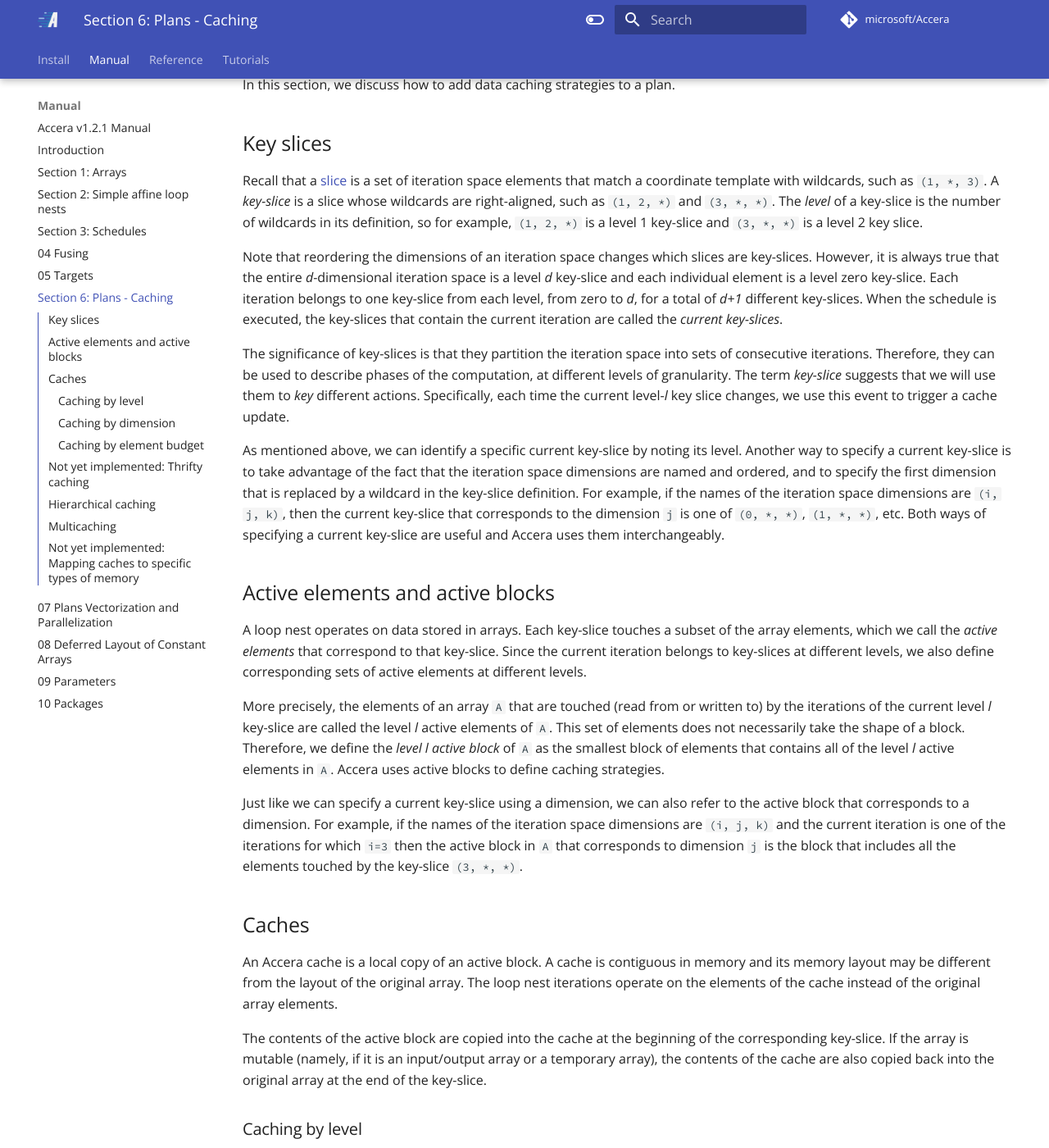
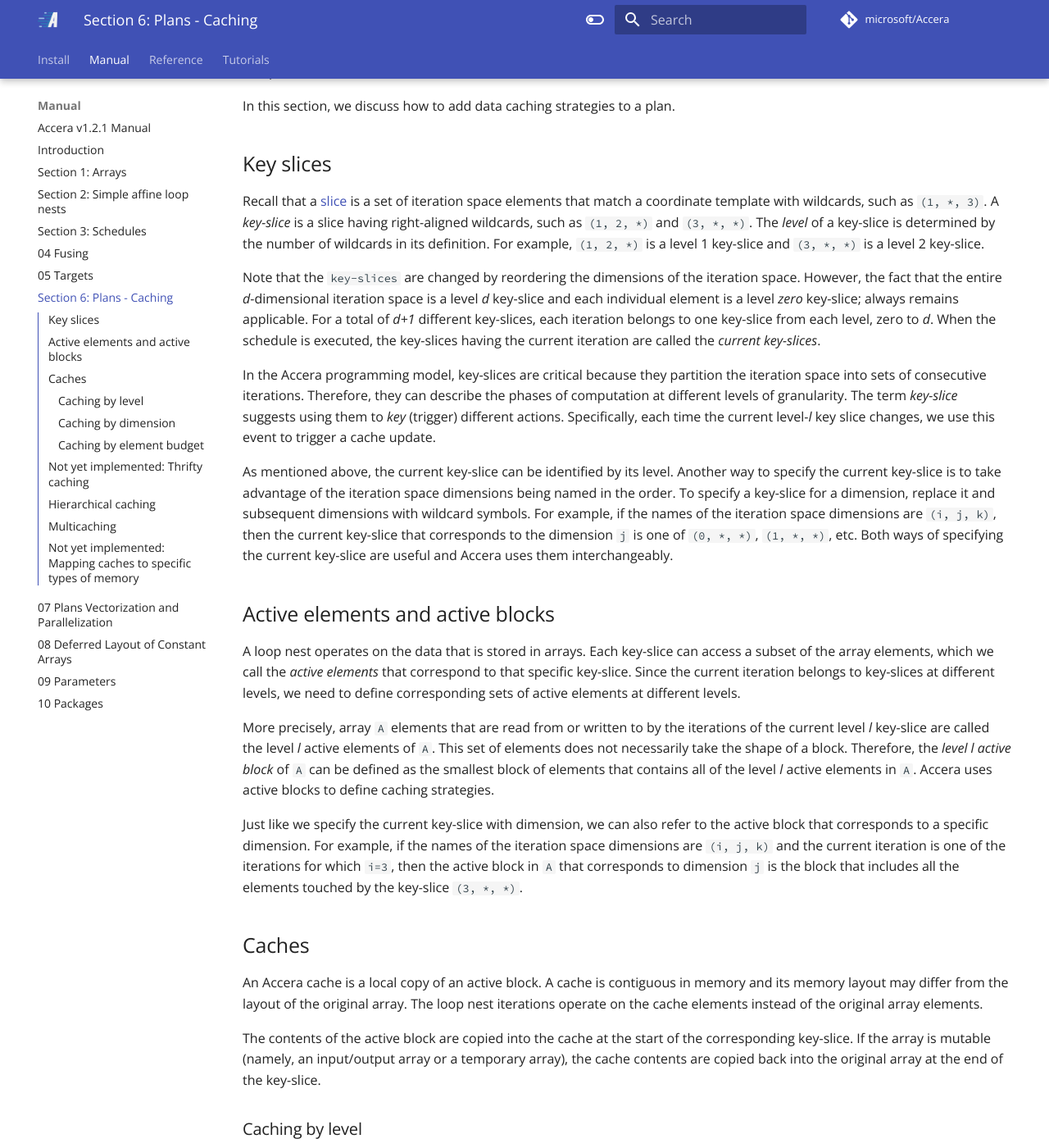
Before and after one commit to microsoft/Accera, an MkDocs documentation site: the page built from docs/Manual/06 Plans - Caching.md, in a window 1280 px wide and 1400 px high, scrolled down 394 px. Shown: the whole window at 82% size. Built offline with MkDocs 1.6.1 and Material for MkDocs 9.7.7, drawn with Linux system fonts in a browser that asks for light colours; comment, search, counter and statistics services are not loaded; some of the changed text lies outside the part shown.

Commit message:
Complete refactoring of caching.md file

````diff
--- a/docs/Manual/06 Plans - Caching.md
+++ b/docs/Manual/06 Plans - Caching.md
@@ -2,40 +2,40 @@
 [//]: # (Version: v1.2.1)
 
 # Section 6: Plans - Caching
-In the previous sections, we defined the logic and then scheduled its iterations. The next step is to complete the implementation with target-specific options.
+In the previous sections, we defined the logic and then scheduled its iterations. Now, let's move on to completing the implementation with target-specific options.
 
 First, we create a plan from the schedule:
 ```python
 plan = schedule.create_plan()
 ```
-We can create multiple plans from a schedule and modify each one without changing the schedule. To manually specify the target platform, the call to `create_plan` can take a `target` argument. The default value of this argument is `acc.Target.HOST`, which represents the current host computer.
+The Accera programming model allows us to create multiple plans from a single schedule. Not only that, we can even modify individual plans without changing the schedule. We can manually specify the target platform by calling `create_plan` that takes a `target` argument. The default value of this `target` argument is `acc.Target.HOST`, which refers to the current host computer.
 
 In this section, we discuss how to add data caching strategies to a plan.
 
 ## Key slices
 
-Recall that a [slice](<03%20Schedules.md>) is a set of iteration space elements that match a coordinate template with wildcards, such as `(1, *, 3)`. A *key-slice* is a slice whose wildcards are right-aligned, such as `(1, 2, *)` and `(3, *, *)`. The *level* of a key-slice is the number of wildcards in its definition, so for example, `(1, 2, *)` is a level 1 key-slice and `(3, *, *)` is a level 2 key slice.
+Recall that a [slice](<03%20Schedules.md>) is a set of iteration space elements that match a coordinate template with wildcards, such as `(1, *, 3)`. A *key-slice* is a slice having right-aligned wildcards, such as `(1, 2, *)` and `(3, *, *)`. The *level* of a key-slice is determined by the number of wildcards in its definition. For example, `(1, 2, *)` is a level 1 key-slice and `(3, *, *)` is a level 2 key-slice.
 
-Note that reordering the dimensions of an iteration space changes which slices are key-slices. However, it is always true that the entire *d*-dimensional iteration space is a level *d* key-slice and each individual element is a level zero key-slice. Each iteration belongs to one key-slice from each level, from zero to *d*, for a total of *d+1* different key-slices. When the schedule is executed, the key-slices that contain the current iteration are called the *current key-slices*.
+Note that the `key-slices` are changed by reordering the dimensions of the iteration space. However, the fact that the entire *d*-dimensional iteration space is a level *d* key-slice and each individual element is a level *zero* key-slice; always remains applicable. For a total of *d+1* different key-slices, each iteration belongs to one key-slice from each level, zero to *d*. When the schedule is executed, the key-slices having the current iteration are called the *current key-slices*.
 
-The significance of key-slices is that they partition the iteration space into sets of consecutive iterations. Therefore, they can be used to describe phases of the computation, at different levels of granularity. The term *key-slice* suggests that we will use them to *key* different actions. Specifically, each time the current level-*l* key slice changes, we use this event to trigger a cache update.
+In the Accera programming model, key-slices are critical because they partition the iteration space into sets of consecutive iterations. Therefore, they can describe the phases of computation at different levels of granularity. The term *key-slice* suggests using them to *key* (trigger) different actions. Specifically, each time the current level-*l* key slice changes, we use this event to trigger a cache update.
 
-As mentioned above, we can identify a specific current key-slice by noting its level. Another way to specify a current key-slice is to take advantage of the fact that the iteration space dimensions are named and ordered, and to specify the first dimension that is replaced by a wildcard in the key-slice definition. For example, if the names of the iteration space dimensions are `(i, j, k)`, then the current key-slice that corresponds to the dimension `j` is one of `(0, *, *)`, `(1, *, *)`, etc. Both ways of specifying a current key-slice are useful and Accera uses them interchangeably.
+As mentioned above, the current key-slice can be identified by its level. Another way to specify the current key-slice is to take advantage of the iteration space dimensions being named in the order. To specify a key-slice for a dimension, replace it and subsequent dimensions with wildcard symbols. For example, if the names of the iteration space dimensions are `(i, j, k)`, then the current key-slice that corresponds to the dimension `j` is one of `(0, *, *)`, `(1, *, *)`, etc. Both ways of specifying the current key-slice are useful and Accera uses them interchangeably.
 
 ## Active elements and active blocks
-A loop nest operates on data stored in arrays. Each key-slice touches a subset of the array elements, which we call the *active elements* that correspond to that key-slice. Since the current iteration belongs to key-slices at different levels, we also define corresponding sets of active elements at different levels.
+A loop nest operates on the data that is stored in arrays. Each key-slice can access a subset of the array elements, which we call the *active elements* that correspond to that specific key-slice. Since the current iteration belongs to key-slices at different levels, we need to define corresponding sets of active elements at different levels.
 
-More precisely, the elements of an array `A` that are touched (read from or written to) by the iterations of the current level *l* key-slice are called the level *l* active elements of `A`. This set of elements does not necessarily take the shape of a block. Therefore, we define the *level l active block* of `A` as the smallest block of elements that contains all of the level *l* active elements in `A`. Accera uses active blocks to define caching strategies.
+More precisely, array `A` elements that are read from or written to by the iterations of the current level *l* key-slice are called the level *l* active elements of `A`.  This set of elements does not necessarily take the shape of a block. Therefore, the *level l active block* of `A` can be defined as the smallest block of elements that contains all of the level *l* active elements in `A`. Accera uses active blocks to define caching strategies.
 
-Just like we can specify a current key-slice using a dimension, we can also refer to the active block that corresponds to a dimension. For example, if the names of the iteration space dimensions are `(i, j, k)` and the current iteration is one of the iterations for which `i=3` then the active block in `A` that corresponds to dimension `j` is the block that includes all the elements touched by the key-slice `(3, *, *)`.
+Just like we specify the current key-slice with dimension, we can also refer to the active block that corresponds to a specific dimension. For example, if the names of the iteration space dimensions are `(i, j, k)` and the current iteration is one of the iterations for which `i=3`, then the active block in `A` that corresponds to dimension `j` is the block that includes all the elements touched by the key-slice `(3, *, *)`.
 
 ## Caches
-An Accera cache is a local copy of an active block. A cache is contiguous in memory and its memory layout may be different from the layout of the original array. The loop nest iterations operate on the elements of the cache instead of the original array elements.
+An Accera cache is a local copy of an active block. A cache is contiguous in memory and its memory layout may differ from the layout of the original array. The loop nest iterations operate on the cache elements instead of the original array elements.
 
-The contents of the active block are copied into the cache at the beginning of the corresponding key-slice. If the array is mutable (namely, if it is an input/output array or a temporary array), the contents of the cache are also copied back into the original array at the end of the key-slice.
+The contents of the active block are copied into the cache at the start of the corresponding key-slice. If the array is mutable (namely, an input/output array or a temporary array), the cache contents are copied back into the original array at the end of the key-slice.
 
 ### Caching by level
-To define a cache for a given array, all we need to do is specify the desired level. For example:
+To define a cache for a given array, all we need is to specify the desired level.For example:
 ```python
 AA = plan.cache(A, level=2)
 ```
@@ -45,24 +45,27 @@
 ```
 
 ### Caching by dimension
-As mentioned above, we can also specify an active block using a dimension. We use this to define a cache as follows:
+As mentioned above, we can specify an active block using a dimension. We use this to define a cache as follow:
 ```python
 AA = plan.cache(A, index=j)
 ```
 
 ### Caching by element budget
-Note that the current active blocks of an array are nested, and their size is monotonic (nondecreasing) in their level. Therefore, we can also choose the largest active block that does not exceed a certain budget of elements.
+Note that the current active blocks of an array are nested, and their sizes are monotonic (nondecreasing) in their level. Therefore, we can also select the largest active block that does not exceed a certain number of elements.
 ```python
 AA = plan.cache(A, max_elements=1024)
 ```
 
 
 ## __Not yet implemented:__ Thrifty caching
-By default, Accera caching strategies are *thrifty*, which means that data is physically copied into an allocated cache only if the cached data somehow differs from the original active block. In other words, if the original active block happens to already be contiguous in memory and in the correct memory layout, then Accera skips the caching step and instead just uses the original array. Note that on a GPU, if the cache is supposed to be allocated in a different type of memory than the original array (e.g., the array is in global memory but the cache is supposed to be in shared memory) then a physical copy is created.
+By default, Accera caching strategies are *thrifty* in the sense that the data is physically copied into an allocated cache only if the cached data somehow differs from the original active block. Therefore, if the original active block is already in the correct memory layout and resides contiguously in memory, the Accera skips the caching steps and uses the original array instead. Note that a physical copy is created on a GPU if the cache is supposed to be allocated a different type of memory than the original array (e.g., the array is in global memory, but the cache is supposed to be in shared memory).
 
-For example, say that `A` is a two-dimensional array and its active block at the chosen level is always one of its rows. If `A` is row-major, its rows are already stored contiguously and the data in the active block is identical to the data that would be copied into the cache: both are contiguous and both share the same layout. Since the two are identical, there is no benefit to using the cache over using the original array. The thrifty caching strategy skips the caching step and instead uses the data in the original array. On the other hand, if `A` is column-major, its rows are not stored contiguously. Copying the active row into a contiguous temporary location could be computationally advantageous. In this case, the thrifty caching strategy would create the cache and populate it with data.
+For example, assume that `A` is a two-dimensional array and its active block at the chosen level is always one of its rows. If `A` is row-major, the rows are already stored contiguously. Additionally, data in the active block and data to be copied to cache are identical. This indicates that the data in the active block and the data to be copied into the cache are contiguous and share the same memory layout. Hence, using cache over the original array will be of no use. Therefore, the thrifty caching strategy skips the caching steps and uses the original array instead.
 
-Thrifty caching can be turned off using the optional argument `thrifty=False`. When thrifty caching is turned off, a physical copy is always created.
+On the other hand, if `A` is column-major, its rows are not stored contiguously. In this case, copying the active row into a contiguous temporary location could be computationally advantageous. Therefore, the thrifty caching strategy would create the cache and populate it with the data.
+
+
+Thrifty caching can be turned off using the optional argument `thrifty=False`. If turned off, a physical copy is always created.
 
 [comment]: # (MISSING:)
 [comment]: # (* A concept of disjoint active blocks. This is critical for temp arrays and the question of which part of the array do we actually store in RAM)
@@ -78,7 +81,7 @@
 ```
 
 ## Multicaching
-Caches are defined with a key-slice `level`, and a higher-level key slice `trigger_level` can be specified as the trigger key-slice for copying multiple successive active blocks of elements to a local copy. These copied active blocks each have their layouts defined as usual, only the trigger level for copying them has been changed. Note that since active blocks are not mutually exclusive, this can result in the same element being copied into multiple locations in the local copy, however they will be in separate caches. Because of this, a `trigger_level` may only be specified on an `INPUT` or `CONST` array as Accera does not perform multicache write coherence.
+While caches are defined with a key-slice `level`, a higher-level key slice `trigger_level`  can be specified as the trigger key-slice for copying multiple successive active blocks of elements to a local copy. These copied active blocks have their layouts defined as usual, and only the trigger level for copying them has been changed. Since active blocks are not mutually exclusive, this can result in the same element being copied into multiple locations in the local copy, however, in separate caches. Therefore, a `trigger_level` may only be specified on an `INPUT` or `CONST` array as Accera does not support multicache write coherence.
 
 For example,
 ```python
@@ -86,7 +89,7 @@
 ```
 
 ## __Not yet implemented:__ Mapping caches to specific types of memory
-Some target platforms have different types of memory that can hold Accera caches. For example, on a GPU target, caches can be located in *global memory* or *shared memory*. To explicitly choose the location of the cache, we write
+Some target platforms have different types of memory that can hold Accera caches. In the case of a GPU target, caches can be located in *global or shared memory*. Following Python code can be used to explicitly choose the location of the cache:
 ```python
 AA = plan.cache(A, level=4, location=v100.MemoryType.SHARED)
 ```
````
